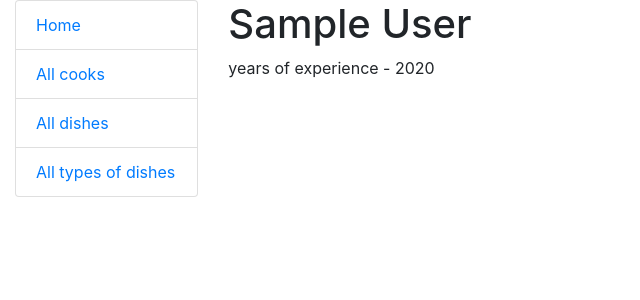
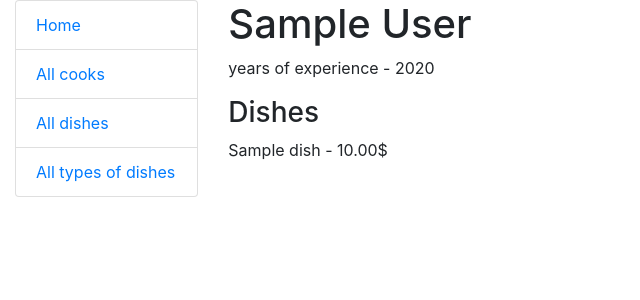
Before and after one commit to Yurii-Durden/kitchen-service, a Django app: page /cooks/1 in a window 1280 px wide. Shown: the top 300 px of the page, without its empty margins (0-640 px from the left). Run offline with Django 5.2, Linux system fonts and the light colour scheme; tables that the repository leaves empty hold one stand-in row (values such as "Sample post").

Commit message:
add info about dishes if cook cooked something cook_detail.html

```diff
--- a/templates/kitchenflow/cook_detail.html
+++ b/templates/kitchenflow/cook_detail.html
@@ -5,4 +5,11 @@
     {{ cook.first_name }} {{ cook.last_name }}
   </h1>
   <p>years of experience - {{ cook.years_of_experience }}</p>
+  <h3>Dishes</h3>
+  {% for dish in cook.dishes.all %}
+    <p>{{ dish }}</p>
+  {% empty %}
+    <p>No dishes</p>
+  {% endfor %}
+
 {% endblock %}
```
